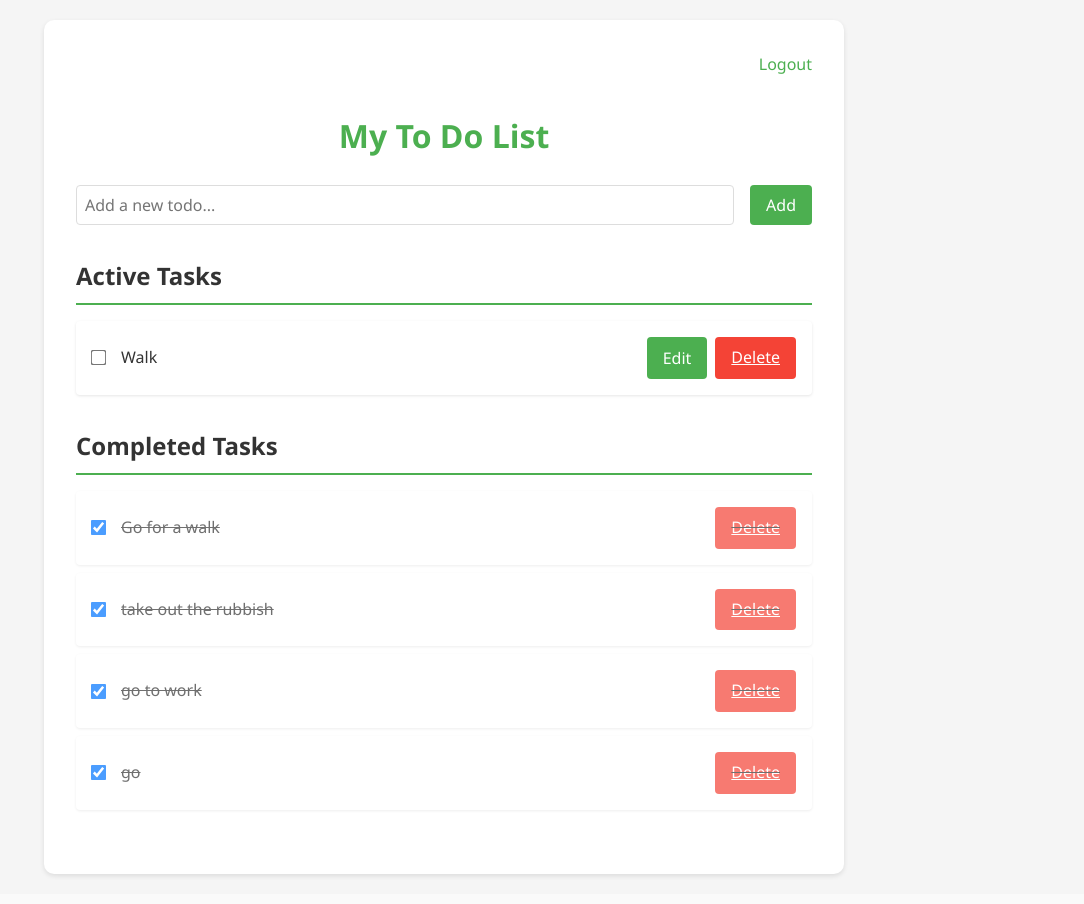
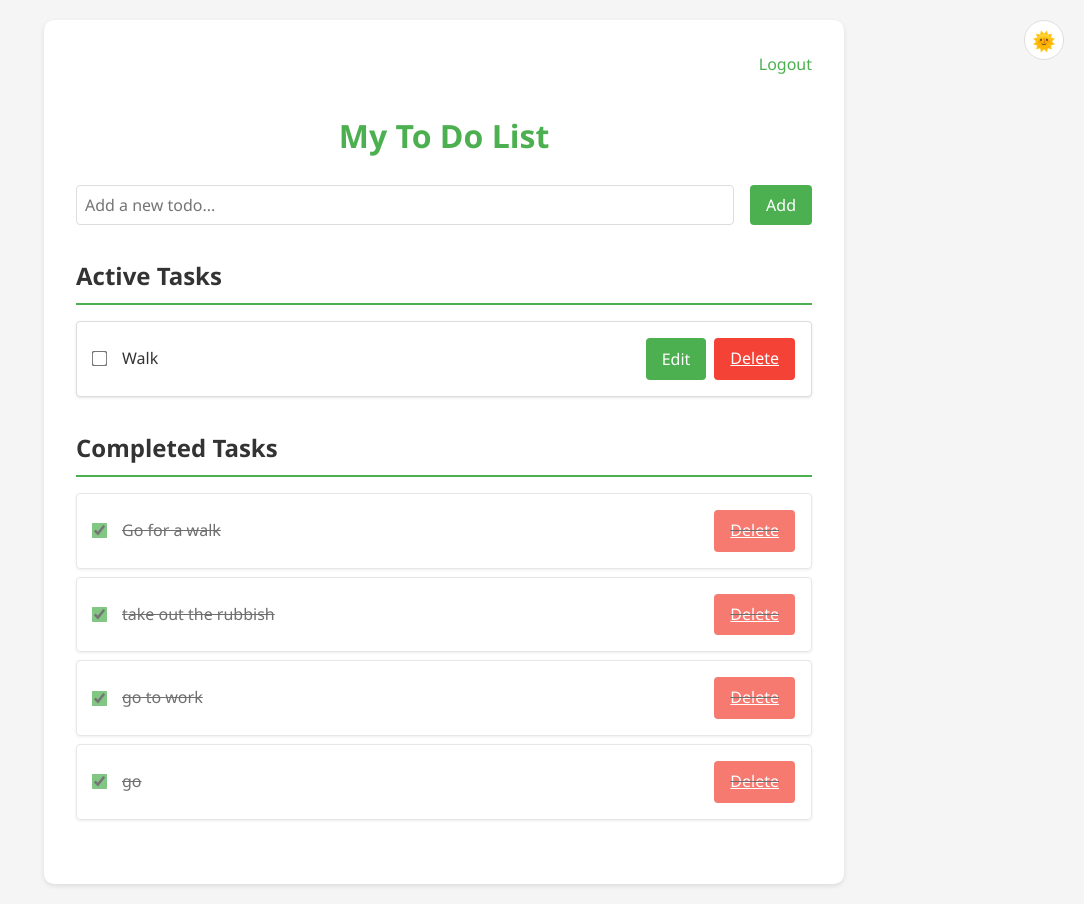
Before and after one commit to DeanJ93/To-Do-List, a Flask app: page /todos in a window 1280 px wide. Shown: the whole page, without its empty margins (196-1280 px from the left). Before the commit the page ends 877 px from the top, so only its background shows below. Run offline with Flask 3, Linux system fonts and the light colour scheme; a user stored in the database is signed in; data comes from the database, SQL or seed files in the repository; both versions use the stored data as it was after the commit.

Commit message:
Adding dark mode

```diff
--- /dev/null
+++ b/static/styles.css
@@ -0,0 +1,132 @@
+:root {
+    --primary-color: #4CAF50;
+    --danger-color: #f44336;
+    --text-color: #333;
+    --bg-color: #f5f5f5;
+    --container-bg: white;
+    --input-border: #ddd;
+    --box-shadow: rgba(0,0,0,0.1);
+}
+
+[data-theme="dark"] {
+    --primary-color: #66bb6a;
+    --danger-color: #ef5350;
+    --text-color: #e0e0e0;
+    --bg-color: #121212;
+    --container-bg: #1e1e1e;
+    --input-border: #404040;
+    --box-shadow: rgba(0,0,0,0.3);
+}
+
+* {
+    margin: 0;
+    padding: 0;
+    box-sizing: border-box;
+    font-family: 'Segoe UI', Tahoma, Geneva, Verdana, sans-serif;
+}
+
+body {
+    background-color: var(--bg-color);
+    color: var(--text-color);
+    line-height: 1.6;
+    padding: 20px;
+    transition: background-color 0.3s, color 0.3s;
+}
+
+.container {
+    max-width: 800px;
+    margin: 0 auto;
+    background: var(--container-bg);
+    padding: 2rem;
+    border-radius: 10px;
+    box-shadow: 0 2px 5px var(--box-shadow);
+    transition: background-color 0.3s, box-shadow 0.3s;
+}
+
+h1 {
+    color: var(--primary-color);
+    margin-bottom: 1.5rem;
+    text-align: center;
+}
+
+.btn {
+    padding: 0.5rem 1rem;
+    border: none;
+    border-radius: 4px;
+    cursor: pointer;
+    font-size: 1rem;
+    transition: background-color 0.3s;
+}
+
+.btn-primary {
+    background-color: var(--primary-color);
+    color: white;
+}
+
+.btn-danger {
+    background-color: var(--danger-color);
+    color: white;
+}
+
+.form-group {
+    margin-bottom: 1rem;
+}
+
+input[type="text"],
+input[type="password"] {
+    width: 100%;
+    padding: 0.5rem;
+    border: 1px solid var(--input-border);
+    border-radius: 4px;
+    font-size: 1rem;
+    background-color: var(--container-bg);
+    color: var(--text-color);
+    transition: background-color 0.3s, color 0.3s, border-color 0.3s;
+}
+
+.alert {
+    padding: 1rem;
+    border-radius: 4px;
+    margin-bottom: 1rem;
+    background-color: #f8d7da;
+    color: #721c24;
+}
+
+.nav {
+    display: flex;
+    justify-content: flex-end;
+    margin-bottom: 2rem;
+}
+
+.nav a {
+    color: var(--primary-color);
+    text-decoration: none;
+    margin-left: 1rem;
+}
+
+.theme-toggle {
+    position: fixed;
+    top: 20px;
+    right: 20px;
+    z-index: 1000;
+}
+
+.btn-theme {
+    background-color: var(--container-bg);
+    color: var(--text-color);
+    border: 1px solid var(--input-border);
+    width: 40px;
+    height: 40px;
+    border-radius: 50%;
+    display: flex;
+    align-items: center;
+    justify-content: center;
+    font-size: 1.2rem;
+    cursor: pointer;
+    transition: all 0.3s ease;
+}
+
+.btn-theme:hover {
+    transform: scale(1.1);
+    box-shadow: 0 2px 8px var(--box-shadow);
+}
--- /dev/null
+++ b/static/todos.css
@@ -0,0 +1,80 @@
+.todo-container {
+    margin-top: 2rem;
+}
+
+.todo-section {
+    margin-bottom: 2rem;
+}
+
+.todo-form {
+    display: flex;
+    gap: 1rem;
+    margin-bottom: 2rem;
+}
+
+.todo-form input {
+    flex: 1;
+}
+
+.todo-list {
+    list-style: none;
+}
+
+.todo-item {
+    display: flex;
+    align-items: center;
+    background: var(--container-bg);
+    padding: 1rem;
+    margin-bottom: 0.5rem;
+    border-radius: 4px;
+    box-shadow: 0 1px 3px var(--box-shadow);
+    border: 1px solid var(--input-border);
+    transition: background-color 0.3s, box-shadow 0.3s, border-color 0.3s;
+}
+
+.todo-item:hover {
+    box-shadow: 0 2px 5px var(--box-shadow);
+}
+
+.todo-item.completed {
+    opacity: 0.7;
+    text-decoration: line-through;
+}
+
+.todo-checkbox {
+    margin-right: 1rem;
+    transform: scale(1.2);
+    accent-color: var(--primary-color);
+}
+
+.todo-title {
+    flex: 1;
+    margin-right: 1rem;
+    color: var(--text-color);
+}
+
+.todo-actions {
+    display: flex;
+    gap: 0.5rem;
+}
+
+.section-title {
+    color: var(--text-color);
+    margin-bottom: 1rem;
+    padding-bottom: 0.5rem;
+    border-bottom: 2px solid var(--primary-color);
+}
+
+.edit-form {
+    display: none;
+    flex: 1;
+    margin-right: 1rem;
+}
+
+.edit-form.active {
+    display: flex;
+}
+
+.todo-title.hidden {
+    display: none;
+}
--- a/templates/base.html
+++ b/templates/base.html
@@ -2,101 +2,17 @@
 <html lang="en">
 <head>
     <meta charset="UTF-8">
-    <meta name="viewport" content="width=device-width, initial-scale=1.0">
-    <title>{% block title %}{% endblock %} - Todo App</title>
-    <style>
-        :root {
-            --primary-color: #4CAF50;
-            --danger-color: #f44336;
-            --text-color: #333;
-            --bg-color: #f5f5f5;
-        }
-
-        * {
-            margin: 0;
-            padding: 0;
-            box-sizing: border-box;
-            font-family: 'Segoe UI', Tahoma, Geneva, Verdana, sans-serif;
-        }
-
-        body {
-            background-color: var(--bg-color);
-            color: var(--text-color);
-            line-height: 1.6;
-            padding: 20px;
-        }
-
-        .container {
-            max-width: 800px;
-            margin: 0 auto;
-            background: white;
-            padding: 2rem;
-            border-radius: 10px;
-            box-shadow: 0 2px 5px rgba(0,0,0,0.1);
-        }
-
-        h1 {
-            color: var(--primary-color);
-            margin-bottom: 1.5rem;
-            text-align: center;
-        }
-
-        .btn {
-            padding: 0.5rem 1rem;
-            border: none;
-            border-radius: 4px;
-            cursor: pointer;
-            font-size: 1rem;
-            transition: background-color 0.3s;
-        }
-
-        .btn-primary {
-            background-color: var(--primary-color);
-            color: white;
-        }
-
-        .btn-danger {
-            background-color: var(--danger-color);
-            color: white;
-        }
-
-        .form-group {
-            margin-bottom: 1rem;
-        }
-
-        input[type="text"],
-        input[type="password"] {
-            width: 100%;
-            padding: 0.5rem;
-            border: 1px solid #ddd;
-            border-radius: 4px;
-            font-size: 1rem;
-        }
-
-        .alert {
-            padding: 1rem;
-            border-radius: 4px;
-            margin-bottom: 1rem;
-            background-color: #f8d7da;
-            color: #721c24;
-        }
-
-        .nav {
-            display: flex;
-            justify-content: flex-end;
-            margin-bottom: 2rem;
-        }
-
-        .nav a {
-            color: var(--primary-color);
-            text-decoration: none;
-            margin-left: 1rem;
-        }
-
-        {% block additional_styles %}{% endblock %}
-    </style>
+    <meta name="viewport" content="width=device-width, initial-scale=1.0">    <title>{% block title %}{% endblock %} - Todo App</title>
+    <link rel="stylesheet" href="{{ url_for('static', filename='styles.css') }}">
+    {% block additional_styles %}{% endblock %}
 </head>
 <body>
+    <div class="theme-toggle">
+        <button onclick="toggleTheme()" class="btn btn-theme">
+            <span class="light-icon">🌞</span>
+            <span class="dark-icon" style="display: none;">🌙</span>
+        </button>
+    </div>
     <div class="container">
         {% with messages = get_flashed_messages() %}
             {% if messages %}
@@ -108,5 +24,33 @@
 
         {% block content %}{% endblock %}
     </div>
+    <script>
+        function toggleTheme() {
+            const html = document.documentElement;
+            const currentTheme = html.getAttribute('data-theme');
+            const newTheme = currentTheme === 'dark' ? 'light' : 'dark';
+
+            html.setAttribute('data-theme', newTheme);
+            localStorage.setItem('theme', newTheme);
+
+            // Toggle icon visibility
+            const lightIcon = document.querySelector('.light-icon');
+            const darkIcon = document.querySelector('.dark-icon');
+            lightIcon.style.display = newTheme === 'dark' ? 'none' : 'inline';
+            darkIcon.style.display = newTheme === 'dark' ? 'inline' : 'none';
+        }
+
+        // Set initial theme
+        const savedTheme = localStorage.getItem('theme') || 'light';
+        document.documentElement.setAttribute('data-theme', savedTheme);
+
+        // Set initial icon
+        window.addEventListener('DOMContentLoaded', () => {
+            const lightIcon = document.querySelector('.light-icon');
+            const darkIcon = document.querySelector('.dark-icon');
+            lightIcon.style.display = savedTheme === 'dark' ? 'none' : 'inline';
+            darkIcon.style.display = savedTheme === 'dark' ? 'inline' : 'none';
+        });
+    </script>
 </body>
 </html>
--- a/templates/todos.html
+++ b/templates/todos.html
@@ -3,80 +3,7 @@
 {% block title %}My Todos{% endblock %}
 
 {% block additional_styles %}
-<style>
-    .todo-container {
-        margin-top: 2rem;
-    }
-
-    .todo-section {
-        margin-bottom: 2rem;
-    }
-
-    .todo-form {
-        display: flex;
-        gap: 1rem;
-        margin-bottom: 2rem;
-    }
-
-    .todo-form input {
-        flex: 1;
-    }
-
-    .todo-list {
-        list-style: none;
-    }
-
-    .todo-item {
-        display: flex;
-        align-items: center;
-        background: white;
-        padding: 1rem;
-        margin-bottom: 0.5rem;
-        border-radius: 4px;
-        box-shadow: 0 1px 3px rgba(0,0,0,0.1);
-    }
-
-    .todo-item.completed {
-        opacity: 0.7;
-        text-decoration: line-through;
-    }
-
-    .todo-checkbox {
-        margin-right: 1rem;
-        transform: scale(1.2);
-    }
-
-    .todo-title {
-        flex: 1;
-        margin-right: 1rem;
-    }
-
-    .todo-actions {
-        display: flex;
-        gap: 0.5rem;
-    }
-
-    .section-title {
-        color: var(--text-color);
-        margin-bottom: 1rem;
-        padding-bottom: 0.5rem;
-        border-bottom: 2px solid var(--primary-color);
-    }
-
-    .edit-form {
-        display: none;
-        flex: 1;
-        margin-right: 1rem;
-    }
-
-    .edit-form.active {
-        display: flex;
-    }
-
-    .todo-title.hidden {
-        display: none;
-    }
-</style>
+<link rel="stylesheet" href="{{ url_for('static', filename='todos.css') }}">
 {% endblock %}
 
 {% block content %}
```
Also changed, not shown: instance/todos.db, 1 other file.
